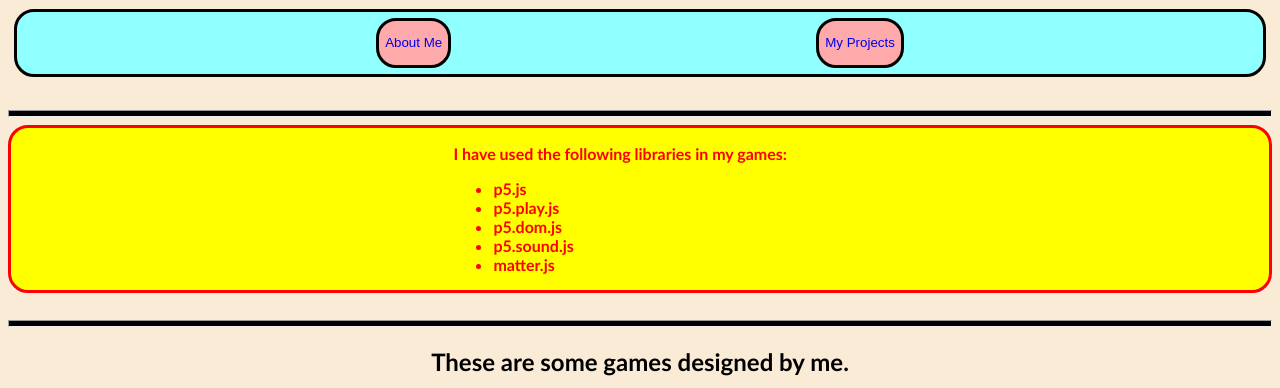
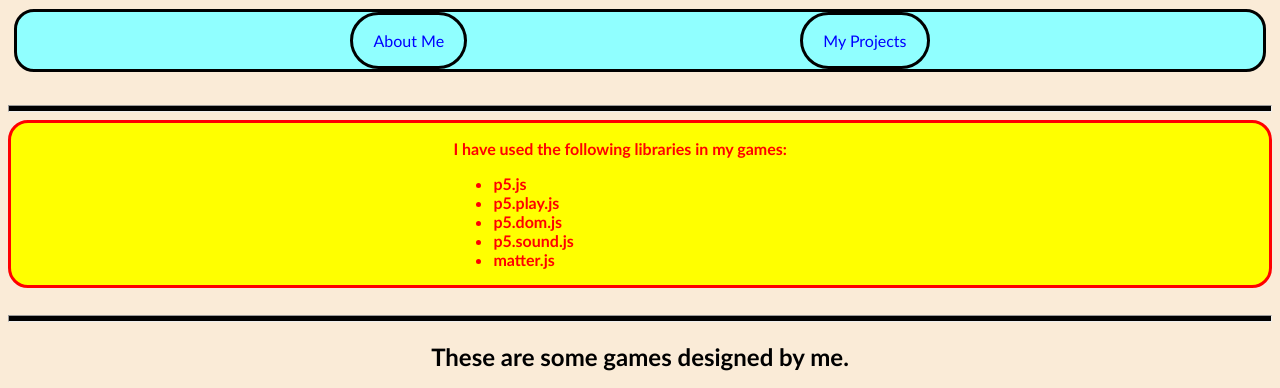
Before and after one commit to Peeyush0106/Class-49-My-Portofolio, a plain HTML site: page index.html in a window 1280 px wide. Shown: the part 79-467 px from the top of the page. Drawn offline with Linux system fonts and the light colour scheme.

```diff
--- a/index.html
+++ b/index.html
@@ -1,30 +1,25 @@
 <!DOCTYPE html>
-<html lang="en">
 
 <head>
     <title>My Portofolio</title>
     <link rel="stylesheet" href="style.css" type="text/css">
 </head>
 
-<body style="background-color: antiquewhite;">
+<body>
     <h1 id="name">
         Peeyush
     </h1>
     <div class="header">
-        <button id="links">
         <a href="about-me.html" target="_blank">
             <p>
                 About Me
             </p>
         </a>
-        </button>
-        <button id="links">
         <a href="projects.html" target="_blank">
             <p>
                 My Projects
             </p>
         </a>
-        </button>
     </div>
     <br>
     <hr />
--- a/style.css
+++ b/style.css
@@ -1,5 +1,6 @@
-html {
+html, body {
     font-family: 'Gill Sans', 'Gill Sans MT', Calibri, 'Trebuchet MS', sans-serif;
+    background-color: antiquewhite;
 }
 
 a, img, button, li, p, h1, h2, h3, h4, h5, h6 {
@@ -39,6 +40,18 @@ a:hover, img:hover, button:hover, li:hover, p:hover, h1:hover, h2:hover, h3:hove
 
 a {
     text-decoration: none;
+    border: solid black;
+    border-radius: 30px;
+    padding-left: 20px;
+    padding-right: 20px;
+}
+
+a:link {
+    color: #00f;
+}
+
+a:visited {
+    color: #ff0000;
 }
 
 #game-links {
```
Lines whose indentation alone changed are shown as unchanged.
